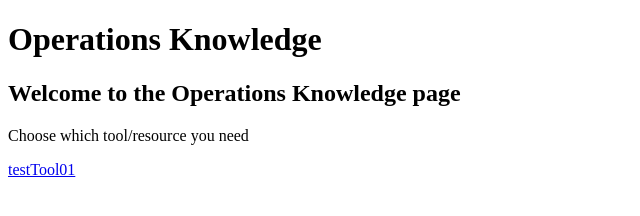
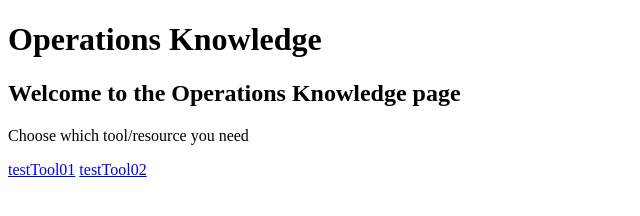
Before and after one commit to richdrob/Operations-Knowledge-Demo-02, a plain HTML site: page index.html in a window 1280 px wide. Shown: the whole page, without its empty margins (0-640 px from the left). Drawn offline with Linux system fonts and the light colour scheme.

Commit message:
Update index.html

```diff
--- a/index.html
+++ b/index.html
@@ -10,6 +10,7 @@
 <p>Choose which tool/resource you need </p>
 
 <a href="testPage01.md">testTool01</a>
+<a href="testPage02.html">testTool02</a>
 
 </body>
 </html>
```
